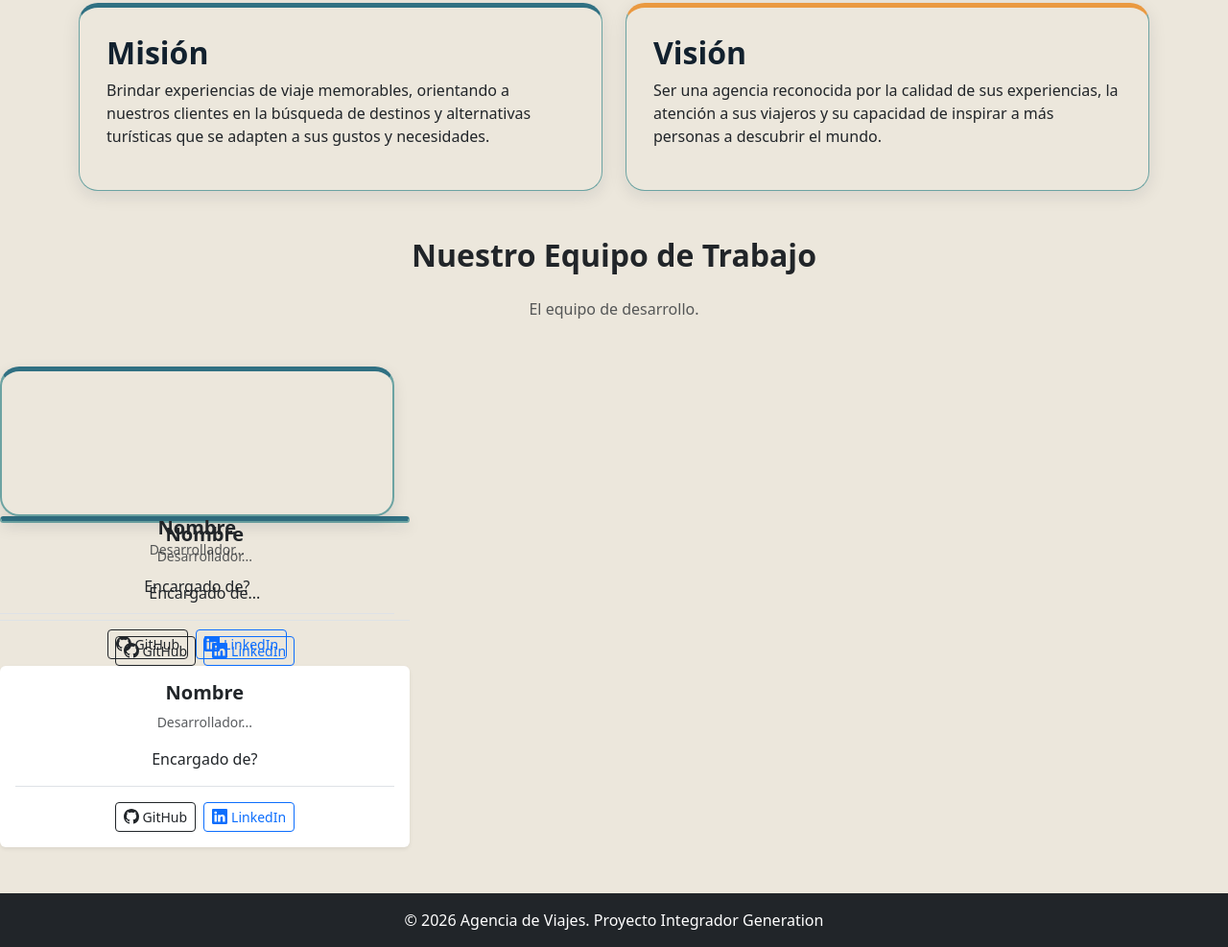
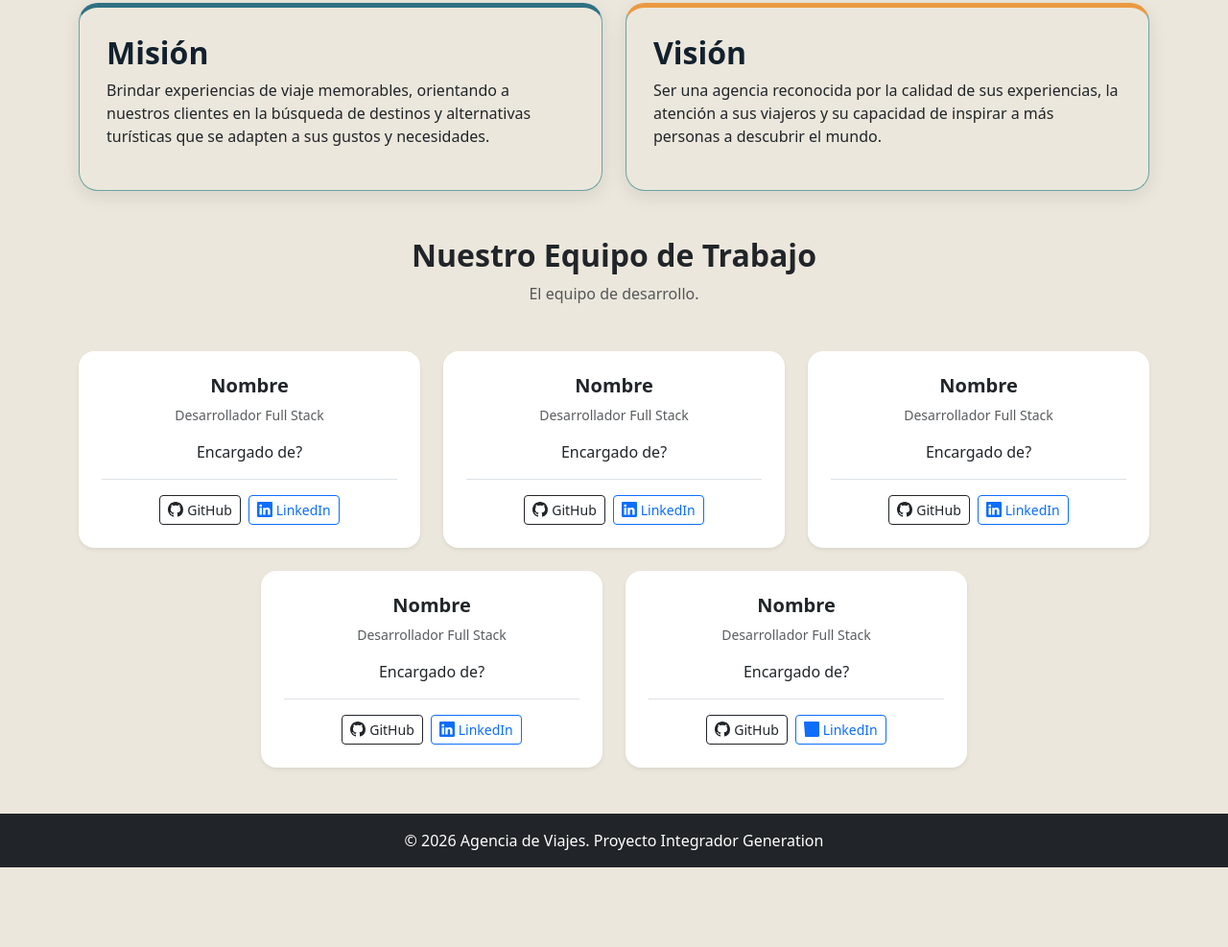
Before and after one commit to SebastianGarcia333/Proyecto_Gestion_de_reservas, a plain HTML site: page HTML/acerca_de_nosotros.html in a window 1280 px wide. Shown: the part 1463-2450 px from the top of the page at 96% size. After the commit the page ends 2367 px from the top, so only its background shows below. Drawn offline with nearby package versions, Linux system fonts and the light colour scheme.

Commit message:
se organizan seccion nuestro equipo en acerca de nosotros

```diff
--- a/HTML/acerca_de_nosotros.html
+++ b/HTML/acerca_de_nosotros.html
@@ -11,8 +11,6 @@
 </head>
 
 <body>
-    <nav>
-    </nav>
     <header class="bg-primary text-white text-center py-5">
         <div class="container">
             <h1 class="">Acerca de Nosotros</h1>
@@ -131,22 +129,50 @@
 
     <!-- Sección del Equipo (Ideal para la tarea del bootcamp) -->
 
-    <section class="text-center my-5">
-        <h2 class="fw-bold mb-4">Nuestro Equipo de Trabajo</h2>
+    <section class="container text-center my-5">
+        <h2 class="fw-bold mb-2">Nuestro Equipo de Trabajo</h2>
         <p class="text-muted mb-5">El equipo de desarrollo.</p>
 
-        <div class="row g-4">
+        <div class="row g-4 justify-content-center mb-4">
 
-            <!-- Tarjeta de presentacion miembro 1 -->
+            <!-- Miembro 1 -->
+            <div class="col-lg-4 col-md-6">
+                <div class="card h-100 shadow-sm border-0 rounded-4">
+                    <div class="card-body d-flex flex-column p-4">
+                        <h5 class="card-title fw-bold">Nombre</h5>
+                        <p class="text-muted small">Desarrollador Full Stack</p>
+                        <p class="card-text">Encargado de?</p>
+                        <div class="mt-auto pt-3 border-top d-flex justify-content-center gap-2">
+                            <a href="https://github.com/tu-usuario" target="_blank"
+                                class="btn btn-outline-dark btn-sm d-flex align-items-center gap-1">
+                                <svg xmlns="http://www.w3.org/2000/svg" width="16" height="16" fill="currentColor"
+                                    class="bi bi-github" viewBox="0 0 16 16">
+                                    <path
+                                        d="M8 0C3.58 0 0 3.58 0 8c0 3.54 2.29 6.53 5.47 7.59.4.07.55-.17.55-.38 0-.19-.01-.82-.01-1.49-2.01.37-2.53-.49-2.69-.94-.09-.23-.48-.94-.82-1.13-.28-.15-.68-.52-.01-.53.63-.01 1.08.58 1.23.82.72 1.21 1.87.87 2.33.66.07-.52.28-.87.51-1.07-1.78-.2-3.64-.89-3.64-3.95 0-.87.31-1.59.82-2.15-.08-.2-.36-1.02.08-2.12 0 0 .67-.22 2.2.82.64-.18 1.32-.27 2-.27.68 0 1.36.09 2 .27 1.53-1.04 2.2-.82 2.2-.82.44 1.1.16 1.92.08 2.12.51.56.82 1.27.82 2.15 0 3.07-1.87 3.75-3.65 3.95.29.25.54.73.54 1.48 0 1.07-.01 1.93-.01 2.2 0 .21.15.46.55.38A8.012 8.012 0 0 0 16 8c0-4.42-3.58-8-8-8z" />
+                                </svg>
+                                GitHub
+                            </a>
+                            <a href="https://linkedin.com/in/tu-usuario" target="_blank"
+                                class="btn btn-outline-primary btn-sm d-flex align-items-center gap-1">
+                                <svg xmlns="http://www.w3.org/2000/svg" width="16" height="16" fill="currentColor"
+                                    class="bi bi-linkedin" viewBox="0 0 16 16">
+                                    <path
+                                        d="M0 1.146C0 .513.526 0 1.175 0h13.65C15.474 0 16 .513 16 1.146v13.708c0 .633-.526 1.146-1.175 1.146H1.175C.526 16 0 15.487 0 14.854V1.146zm4.943 12.248V6.169H2.542v7.225h2.401zm-1.2-8.212c.837 0 1.358-.554 1.358-1.248-.015-.709-.52-1.248-1.342-1.248-.822 0-1.359.54-1.359 1.248 0 .694.521 1.248 1.327 1.248h.016zm4.908 8.212V9.359c0-.216.016-.432.08-.586.173-.431.568-.878 1.232-.878.869 0 1.216.662 1.216 1.634v3.865h2.401V9.25c0-2.22-1.184-3.252-2.764-3.252-1.274 0-1.845.7-2.165 1.193v.025h-.016a5.54 5.54 0 0 1 .016-.025V6.169h-2.4c.03.678 0 7.225 0 7.225h2.4z" />
+                                </svg>
+                                LinkedIn
+                            </a>
+                        </div>
+                    </div>
+                </div>
+            </div>
 
-            <div class="col-md-4">
-                <div class="tarjeta-equipo h-100"></div>
-                    <div class="card-body d-flex flex-column">
+            <!-- Miembro 2 -->
+            <div class="col-lg-4 col-md-6">
+                <div class="card h-100 shadow-sm border-0 rounded-4">
+                    <div class="card-body d-flex flex-column p-4">
                         <h5 class="card-title fw-bold">Nombre</h5>
-                        <p class="text-muted small">Desarrollador...</p>
+                        <p class="text-muted small">Desarrollador Full Stack</p>
                         <p class="card-text">Encargado de?</p>
-
-                        <!-- Enlaces de Redes Centrados -->
 
                         <div class="mt-auto pt-3 border-top d-flex justify-content-center gap-2">
                             <a href="https://github.com/tu-usuario" target="_blank"
@@ -172,16 +198,47 @@
                 </div>
             </div>
 
-            <!-- Tarjeta de presentacion miembro 2 -->
+            <!-- Miembro 3 -->
+            <div class="col-lg-4 col-md-6">
+                <div class="card h-100 shadow-sm border-0 rounded-4">
+                    <div class="card-body d-flex flex-column p-4">
+                        <h5 class="card-title fw-bold">Nombre</h5>
+                        <p class="text-muted small">Desarrollador Full Stack</p>
+                        <p class="card-text">Encargado de?</p>
 
-            <div class="col-md-4">
-                <div class="tarjeta-equipo h-100"></div>
-                    <div class="card-body d-flex flex-column">
+                        <div class="mt-auto pt-3 border-top d-flex justify-content-center gap-2">
+                            <a href="https://github.com/tu-usuario" target="_blank"
+                                class="btn btn-outline-dark btn-sm d-flex align-items-center gap-1">
+                                <svg xmlns="http://www.w3.org/2000/svg" width="16" height="16" fill="currentColor"
+                                    class="bi bi-github" viewBox="0 0 16 16">
+                                    <path
+                                        d="M8 0C3.58 0 0 3.58 0 8c0 3.54 2.29 6.53 5.47 7.59.4.07.55-.17.55-.38 0-.19-.01-.82-.01-1.49-2.01.37-2.53-.49-2.69-.94-.09-.23-.48-.94-.82-1.13-.28-.15-.68-.52-.01-.53.63-.01 1.08.58 1.23.82.72 1.21 1.87.87 2.33.66.07-.52.28-.87.51-1.07-1.78-.2-3.64-.89-3.64-3.95 0-.87.31-1.59.82-2.15-.08-.2-.36-1.02.08-2.12 0 0 .67-.22 2.2.82.64-.18 1.32-.27 2-.27.68 0 1.36.09 2 .27 1.53-1.04 2.2-.82 2.2-.82.44 1.1.16 1.92.08 2.12.51.56.82 1.27.82 2.15 0 3.07-1.87 3.75-3.65 3.95.29.25.54.73.54 1.48 0 1.07-.01 1.93-.01 2.2 0 .21.15.46.55.38A8.012 8.012 0 0 0 16 8c0-4.42-3.58-8-8-8z" />
+                                </svg>
+                                GitHub
+                            </a>
+                            <a href="https://linkedin.com/in/tu-usuario" target="_blank"
+                                class="btn btn-outline-primary btn-sm d-flex align-items-center gap-1">
+                                <svg xmlns="http://www.w3.org/2000/svg" width="16" height="16" fill="currentColor"
+                                    class="bi bi-linkedin" viewBox="0 0 16 16">
+                                    <path
+                                        d="M0 1.146C0 .513.526 0 1.175 0h13.65C15.474 0 16 .513 16 1.146v13.708c0 .633-.526 1.146-1.175 1.146H1.175C.526 16 0 15.487 0 14.854V1.146zm4.943 12.248V6.169H2.542v7.225h2.401zm-1.2-8.212c.837 0 1.358-.554 1.358-1.248-.015-.709-.52-1.248-1.342-1.248-.822 0-1.359.54-1.359 1.248 0 .694.521 1.248 1.327 1.248h.016zm4.908 8.212V9.359c0-.216.016-.432.08-.586.173-.431.568-.878 1.232-.878.869 0 1.216.662 1.216 1.634v3.865h2.401V9.25c0-2.22-1.184-3.252-2.764-3.252-1.274 0-1.845.7-2.165 1.193v.025h-.016a5.54 5.54 0 0 1 .016-.025V6.169h-2.4c.03.678 0 7.225 0 7.225h2.4z" />
+                                </svg>
+                                LinkedIn
+                            </a>
+                    </div>
+                </div>
+            </div>
+        </div>
+        </div>
+
+        <div class="row g-4 justify-content-center">
+            <!-- Miembro 4 -->
+            <div class="col-lg-4 col-md-6">
+                <div class="card h-100 shadow-sm border-0 rounded-4">
+                    <div class="card-body d-flex flex-column p-4">
                         <h5 class="card-title fw-bold">Nombre</h5>
-                        <p class="text-muted small">Desarrollador...</p>
-                        <p class="card-text">Encargado de...</p>
-
-                        <!-- Enlaces de Redes Centrados -->
+                        <p class="text-muted small">Desarrollador Full Stack</p>
+                        <p class="card-text">Encargado de?</p>
 
                         <div class="mt-auto pt-3 border-top d-flex justify-content-center gap-2">
                             <a href="https://github.com/tu-usuario" target="_blank"
@@ -206,15 +263,15 @@
                     </div>
                 </div>
             </div>
-            <!-- Miembro 1 -->
-            <div class="col-md-4">
-                <div class="card h-100 shadow-sm border-0">
-                    <div class="card-body d-flex flex-column">
+
+            <!-- Miembro 5 -->
+            <div class="col-lg-4 col-md-6">
+                <div class="card h-100 shadow-sm border-0 rounded-4">
+                    <div class="card-body d-flex flex-column p-4">
                         <h5 class="card-title fw-bold">Nombre</h5>
-                        <p class="text-muted small">Desarrollador...</p>
+                        <p class="text-muted small">Desarrollador Full Stack</p>
                         <p class="card-text">Encargado de?</p>
 
-                        <!-- Enlaces de Redes Centrados -->
                         <div class="mt-auto pt-3 border-top d-flex justify-content-center gap-2">
                             <a href="https://github.com/tu-usuario" target="_blank"
                                 class="btn btn-outline-dark btn-sm d-flex align-items-center gap-1">
@@ -230,7 +287,7 @@
                                 <svg xmlns="http://www.w3.org/2000/svg" width="16" height="16" fill="currentColor"
                                     class="bi bi-linkedin" viewBox="0 0 16 16">
                                     <path
-                                        d="M0 1.146C0 .513.526 0 1.175 0h13.65C15.474 0 16 .513 16 1.146v13.708c0 .633-.526 1.146-1.175 1.146H1.175C.526 16 0 15.487 0 14.854V1.146zm4.943 12.248V6.169H2.542v7.225h2.401zm-1.2-8.212c.837 0 1.358-.554 1.358-1.248-.015-.709-.52-1.248-1.342-1.248-.822 0-1.359.54-1.359 1.248 0 .694.521 1.248 1.327 1.248h.016zm4.908 8.212V9.359c0-.216.016-.432.08-.586.173-.431.568-.878 1.232-.878.869 0 1.216.662 1.216 1.634v3.865h2.401V9.25c0-2.22-1.184-3.252-2.764-3.252-1.274 0-1.845.7-2.165 1.193v.025h-.016a5.54 5.54 0 0 1 .016-.025V6.169h-2.4c.03.678 0 7.225 0 7.225h2.4z" />
+                                        d="M0 1.146C0 .513.526 0 1.175 0h13.65C15.474 0 16 .513 16 1.146v13.708c0 .633-.526 1.146-1.175 1.146H1.175C.526 15.487 0 14.854V1.146zm4.943 12.248V6.169H2.542v7.225h2.401zm-1.2-8.212c.837 0 1.358-.554 1.358-1.248-.015-.709-.52-1.248-1.342-1.248-.822 0-1.359.54-1.359 1.248 0 .694.521 1.248 1.327 1.248h.016zm4.908 8.212V9.359c0-.216.016-.432.08-.586.173-.431.568-.878 1.232-.878.869 0 1.216.662 1.216 1.634v3.865h2.401V9.25c0-2.22-1.184-3.252-2.764-3.252-1.274 0-1.845.7-2.165 1.193v.025h-.016a5.54 5.54 0 0 1 .016-.025V6.169h-2.4c.03.678 0 7.225 0 7.225h2.4z" />
                                 </svg>
                                 LinkedIn
                             </a>
```
